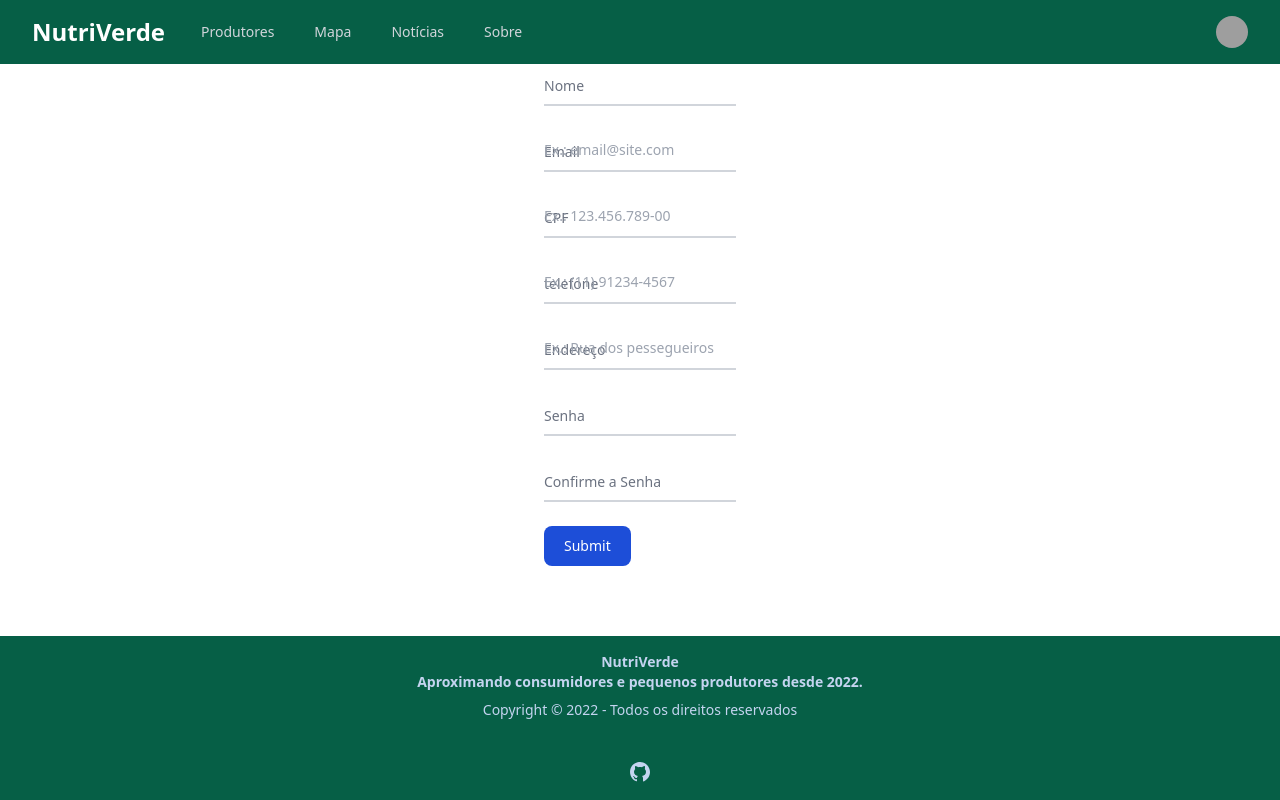
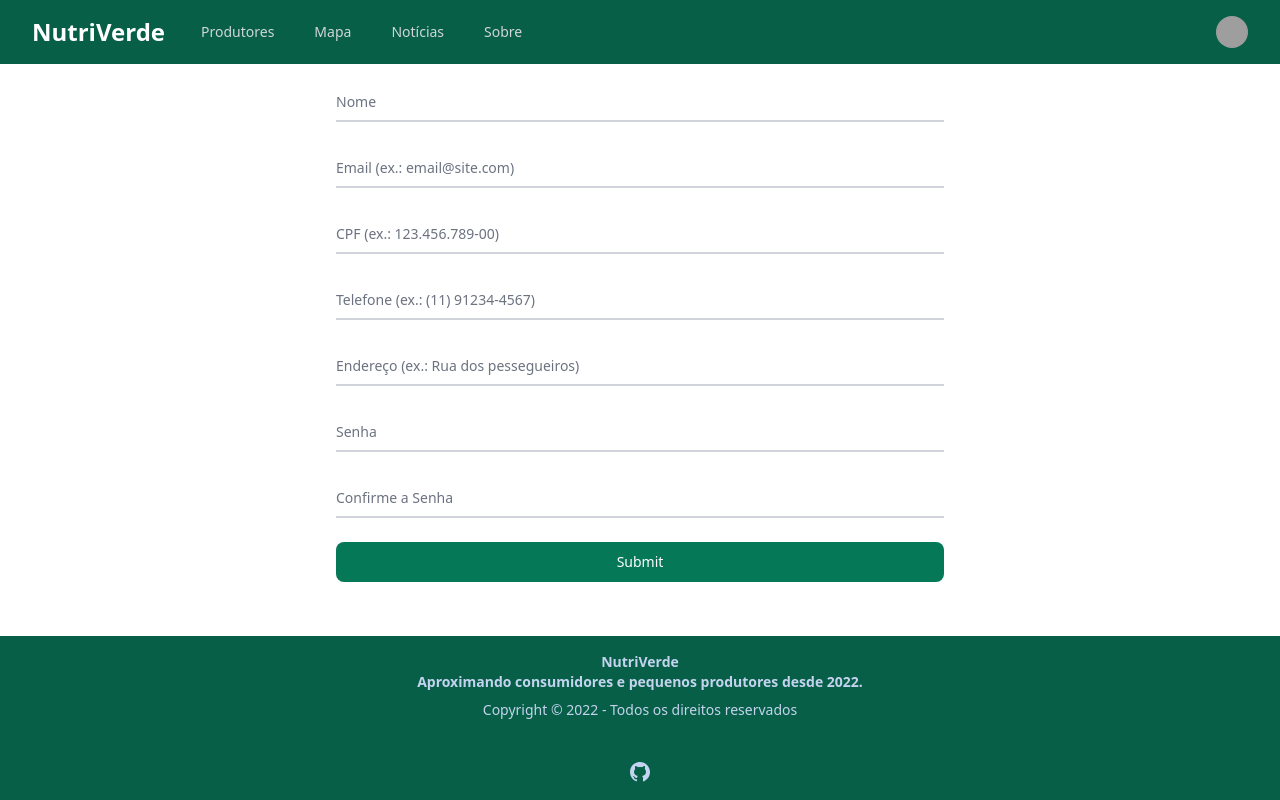
Before and after one commit to ES-UFABC/Nutriverde, a Next.js app in the folder ui/: page /register in a window 1280 px wide. Built offline with nearby package versions, Linux system fonts and the light colour scheme; grey boxes are pictures that could not be loaded.

Commit message:
refactor(ui): styles register form
Co-authored-by: Breno Boato da Silva <breno.s@aluno.ufabc.edu.br>

```diff
--- a/ui/pages/register.tsx
+++ b/ui/pages/register.tsx
@@ -1,22 +1,8 @@
 import Layout from "../components/layout";
-import Link from "next/link";
-import Image from "next/image";
-import { useEffect, useState } from "react";
-import router, { useRouter } from 'next/router';
+import router from "next/router";
 import "../styles/Register.module.css";
 
-
-interface IProducer { // tornar publico ao front-end
-    id: number;
-    name: string;
-    fantasyName: string;
-    email: string;
-    paymentMethods: string; // string []
-  }
-
-
 export default function Register() {
-
   async function submit(e: any) {
     try {
       e.preventDefault();
@@ -29,28 +15,31 @@ export default function Register() {
       const floating_password = e.target.floating_password.value;
       const floating_repeat_password = e.target.floating_repeat_password.value;
 
-        const corpo =  JSON.stringify({ name : `${name}`,
+      const corpo = JSON.stringify({
+        name: `${name}`,
 
-        email : `${email}` , cpf:`${cpf}`, address:`${endereço}`, password:`${floating_password}`,
-      phones:`${phone}`})
+        email: `${email}`,
+        cpf: `${cpf}`,
+        address: `${endereço}`,
+        password: `${floating_password}`,
+        phones: `${phone}`,
+      });
 
-      console.log(corpo)
+      console.log(corpo);
       const requestOptions = {
-          method: 'PUT',
-          headers: { 'Content-Type': 'application/json' },
-          body: corpo
-
+        method: "PUT",
+        headers: { "Content-Type": "application/json" },
+        body: corpo,
       };
       const path = "register";
       const res = await fetch(`http://localhost:3000/${path}`, requestOptions);
       const resJson = await res.json();
 
-
       router.push({
-          pathname: '/'
+        pathname: "/",
       });
 
-        console.log(resJson)
+      console.log(resJson);
     } catch (err) {
       console.error(err);
     }
@@ -58,47 +47,131 @@ export default function Register() {
 
   return (
     <Layout title="Cadastrar Produtor">
-    <div className="flex flex-row justify-center">
-        <form action="/register" onSubmit={submit} id="producer-register-form" className="justify-center w-48 h-48 md:w-32 md:h-32 lg:w-48 lg:h-48">
+      <form action="/register" onSubmit={submit} id="producer-register-form">
+        <div className="container mx-auto p-4 flex flex-col justify-content-center w-1/2">
           <div className="relative z-0 mb-6 w-full group">
-          <input type="text" name="name" className="block py-2.5 px-0 w-full text-sm text-gray-900 bg-transparent border-0 border-b-2 border-gray-300 appearance-none dark:text-white dark:border-gray-600 dark:focus:border-blue-500 focus:outline-none focus:ring-0 focus:border-blue-600 peer" placeholder=" " required />
-          <label htmlFor="name" className="absolute text-sm text-gray-500 dark:text-gray-400 duration-300 transform -translate-y-6 scale-75 top-3 -z-10 origin-[0] peer-focus:left-0 peer-focus:text-blue-600 peer-focus:dark:text-blue-500 peer-placeholder-shown:scale-100 peer-placeholder-shown:translate-y-0 peer-focus:scale-75 peer-focus:-translate-y-6">Nome</label>
+            <input
+              type="text"
+              name="name"
+              className="block py-2.5 px-0 w-full text-sm text-gray-900 bg-transparent border-0 border-b-2 border-gray-300 appearance-none dark:text-white dark:border-gray-600 dark:focus:border-emerald-800 focus:outline-none focus:ring-0 focus:border-emerald-800 peer"
+              placeholder=" "
+              required
+            />
+            <label
+              htmlFor="name"
+              className="absolute text-sm text-gray-500 dark:text-gray-400 duration-300 transform -translate-y-6 scale-75 top-3 -z-10 origin-[0] peer-focus:left-0 peer-focus:text-emerald-800 peer-focus:dark:text-emerald-800 peer-placeholder-shown:scale-100 peer-placeholder-shown:translate-y-0 peer-focus:scale-75 peer-focus:-translate-y-6"
+            >
+              Nome
+            </label>
           </div>
 
           <div className="relative z-0 mb-6 w-full group">
-          <input type="email" name="email" className="block py-2.5 px-0 w-full text-sm text-gray-900 bg-transparent border-0 border-b-2 border-gray-300 appearance-none dark:text-white dark:border-gray-600 dark:focus:border-blue-500 focus:outline-none focus:ring-0 focus:border-blue-600 peer" placeholder="Ex.: email@site.com" required />
-          <label htmlFor="email" className="absolute text-sm text-gray-500 dark:text-gray-400 duration-300 transform -translate-y-6 scale-75 top-3 -z-10 origin-[0] peer-focus:left-0 peer-focus:text-blue-600 peer-focus:dark:text-blue-500 peer-placeholder-shown:scale-100 peer-placeholder-shown:translate-y-0 peer-focus:scale-75 peer-focus:-translate-y-6">Email</label>
+            <input
+              type="email"
+              name="email"
+              className="block py-2.5 px-0 w-full text-sm text-gray-900 bg-transparent border-0 border-b-2 border-gray-300 appearance-none dark:text-white dark:border-gray-600 dark:focus:border-emerald-800 focus:outline-none focus:ring-0 focus:border-emerald-800 peer"
+              placeholder=" "
+              required
+            />
+            <label
+              htmlFor="email"
+              className="absolute text-sm text-gray-500 dark:text-gray-400 duration-300 transform -translate-y-6 scale-75 top-3 -z-10 origin-[0] peer-focus:left-0 peer-focus:text-emerald-800 peer-focus:dark:text-emerald-800 peer-placeholder-shown:scale-100 peer-placeholder-shown:translate-y-0 peer-focus:scale-75 peer-focus:-translate-y-6"
+            >
+              Email (ex.: email@site.com)
+            </label>
           </div>
 
           <div className="relative z-0 mb-6 w-full group">
-          <input type="text" name="cpf" pattern="(\d{3}\.?\d{3}\.?\d{3}-?\d{2})|(\d{2}\.?\d{3}\.?\d{3}/?\d{4}-?\d{2})" className="block py-2.5 px-0 w-full text-sm text-gray-900 bg-transparent border-0 border-b-2 border-gray-300 appearance-none dark:text-white dark:border-gray-600 dark:focus:border-blue-500 focus:outline-none focus:ring-0 focus:border-blue-600 peer" placeholder="Ex.: 123.456.789-00" required />
-          <label htmlFor="cpf" className="absolute text-sm text-gray-500 dark:text-gray-400 duration-300 transform -translate-y-6 scale-75 top-3 -z-10 origin-[0] peer-focus:left-0 peer-focus:text-blue-600 peer-focus:dark:text-blue-500 peer-placeholder-shown:scale-100 peer-placeholder-shown:translate-y-0 peer-focus:scale-75 peer-focus:-translate-y-6">CPF</label>
+            <input
+              type="text"
+              name="cpf"
+              pattern="(\d{3}\.?\d{3}\.?\d{3}-?\d{2})|(\d{2}\.?\d{3}\.?\d{3}/?\d{4}-?\d{2})"
+              className="block py-2.5 px-0 w-full text-sm text-gray-900 bg-transparent border-0 border-b-2 border-gray-300 appearance-none dark:text-white dark:border-gray-600 dark:focus:border-emerald-800 focus:outline-none focus:ring-0 focus:border-emerald-800 peer"
+              placeholder=" "
+              required
+            />
+            <label
+              htmlFor="cpf"
+              className="absolute text-sm text-gray-500 dark:text-gray-400 duration-300 transform -translate-y-6 scale-75 top-3 -z-10 origin-[0] peer-focus:left-0 peer-focus:text-emerald-800 peer-focus:dark:text-emerald-800 peer-placeholder-shown:scale-100 peer-placeholder-shown:translate-y-0 peer-focus:scale-75 peer-focus:-translate-y-6"
+            >
+              CPF (ex.: 123.456.789-00)
+            </label>
           </div>
 
           <div className="relative z-0 mb-6 w-full group">
-          <input type="text" name="telefone" pattern="[0-9]{2}[9]{0,1}[0-9]{8}" className="block py-2.5 px-0 w-full text-sm text-gray-900 bg-transparent border-0 border-b-2 border-gray-300 appearance-none dark:text-white dark:border-gray-600 dark:focus:border-blue-500 focus:outline-none focus:ring-0 focus:border-blue-600 peer" placeholder="Ex.: (11) 91234-4567" required />
-          <label htmlFor="telefone" className="absolute text-sm text-gray-500 dark:text-gray-400 duration-300 transform -translate-y-6 scale-75 top-3 -z-10 origin-[0] peer-focus:left-0 peer-focus:text-blue-600 peer-focus:dark:text-blue-500 peer-placeholder-shown:scale-100 peer-placeholder-shown:translate-y-0 peer-focus:scale-75 peer-focus:-translate-y-6">telefone</label>
+            <input
+              type="text"
+              name="telefone"
+              pattern="[0-9]{2}[9]{0,1}[0-9]{8}"
+              className="block py-2.5 px-0 w-full text-sm text-gray-900 bg-transparent border-0 border-b-2 border-gray-300 appearance-none dark:text-white dark:border-gray-600 dark:focus:border-emerald-800 focus:outline-none focus:ring-0 focus:border-emerald-800 peer"
+              placeholder=" "
+              required
+            />
+            <label
+              htmlFor="telefone"
+              className="absolute text-sm text-gray-500 dark:text-gray-400 duration-300 transform -translate-y-6 scale-75 top-3 -z-10 origin-[0] peer-focus:left-0 peer-focus:text-emerald-800 peer-focus:dark:text-emerald-800 peer-placeholder-shown:scale-100 peer-placeholder-shown:translate-y-0 peer-focus:scale-75 peer-focus:-translate-y-6"
+            >
+              Telefone (ex.: (11) 91234-4567)
+            </label>
           </div>
 
           <div className="relative z-0 mb-6 w-full group">
-          <input type="text" name="endereço" className="block py-2.5 px-0 w-full text-sm text-gray-900 bg-transparent border-0 border-b-2 border-gray-300 appearance-none dark:text-white dark:border-gray-600 dark:focus:border-blue-500 focus:outline-none focus:ring-0 focus:border-blue-600 peer" placeholder="Ex.: Rua dos pessegueiros" required />
-          <label htmlFor="endereço" className="absolute text-sm text-gray-500 dark:text-gray-400 duration-300 transform -translate-y-6 scale-75 top-3 -z-10 origin-[0] peer-focus:left-0 peer-focus:text-blue-600 peer-focus:dark:text-blue-500 peer-placeholder-shown:scale-100 peer-placeholder-shown:translate-y-0 peer-focus:scale-75 peer-focus:-translate-y-6">Endereço</label>
+            <input
+              type="text"
+              name="endereço"
+              className="block py-2.5 px-0 w-full text-sm text-gray-900 bg-transparent border-0 border-b-2 border-gray-300 appearance-none dark:text-white dark:border-gray-600 dark:focus:border-emerald-800 focus:outline-none focus:ring-0 focus:border-emerald-800 peer"
+              placeholder=" "
+              required
+            />
+            <label
+              htmlFor="endereço"
+              className="absolute text-sm text-gray-500 dark:text-gray-400 duration-300 transform -translate-y-6 scale-75 top-3 -z-10 origin-[0] peer-focus:left-0 peer-focus:text-emerald-800 peer-focus:dark:text-emerald-800 peer-placeholder-shown:scale-100 peer-placeholder-shown:translate-y-0 peer-focus:scale-75 peer-focus:-translate-y-6"
+            >
+              Endereço (ex.: Rua dos pessegueiros)
+            </label>
           </div>
 
-
           <div className="relative z-0 mb-6 w-full group">
-        <input type="password" name="floating_password" id="floating_password" className="block py-2.5 px-0 w-full text-sm text-gray-900 bg-transparent border-0 border-b-2 border-gray-300 appearance-none dark:text-white dark:border-gray-600 dark:focus:border-blue-500 focus:outline-none focus:ring-0 focus:border-blue-600 peer" placeholder=" " required />
-        <label htmlFor="floating_password" className="absolute text-sm text-gray-500 dark:text-gray-400 duration-300 transform -translate-y-6 scale-75 top-3 -z-10 origin-[0] peer-focus:left-0 peer-focus:text-blue-600 peer-focus:dark:text-blue-500 peer-placeholder-shown:scale-100 peer-placeholder-shown:translate-y-0 peer-focus:scale-75 peer-focus:-translate-y-6">Senha</label>
+            <input
+              type="password"
+              name="floating_password"
+              id="floating_password"
+              className="block py-2.5 px-0 w-full text-sm text-gray-900 bg-transparent border-0 border-b-2 border-gray-300 appearance-none dark:text-white dark:border-gray-600 dark:focus:border-emerald-800 focus:outline-none focus:ring-0 focus:border-emerald-800 peer"
+              placeholder=" "
+              required
+            />
+            <label
+              htmlFor="floating_password"
+              className="absolute text-sm text-gray-500 dark:text-gray-400 duration-300 transform -translate-y-6 scale-75 top-3 -z-10 origin-[0] peer-focus:left-0 peer-focus:text-emerald-800 peer-focus:dark:text-emerald-800 peer-placeholder-shown:scale-100 peer-placeholder-shown:translate-y-0 peer-focus:scale-75 peer-focus:-translate-y-6"
+            >
+              Senha
+            </label>
           </div>
           <div className="relative z-0 mb-6 w-full group">
-        <input type="password" name="repeat_password" id="floating_repeat_password" className="block py-2.5 px-0 w-full text-sm text-gray-900 bg-transparent border-0 border-b-2 border-gray-300 appearance-none dark:text-white dark:border-gray-600 dark:focus:border-blue-500 focus:outline-none focus:ring-0 focus:border-blue-600 peer" placeholder=" " required />
-        <label htmlFor="floating_repeat_password" className="absolute text-sm text-gray-500 dark:text-gray-400 duration-300 transform -translate-y-6 scale-75 top-3 -z-10 origin-[0] peer-focus:left-0 peer-focus:text-blue-600 peer-focus:dark:text-blue-500 peer-placeholder-shown:scale-100 peer-placeholder-shown:translate-y-0 peer-focus:scale-75 peer-focus:-translate-y-6">Confirme a Senha</label>
+            <input
+              type="password"
+              name="repeat_password"
+              id="floating_repeat_password"
+              className="block py-2.5 px-0 w-full text-sm text-gray-900 bg-transparent border-0 border-b-2 border-gray-300 appearance-none dark:text-white dark:border-gray-600 dark:focus:border-emerald-800 focus:outline-none focus:ring-0 focus:border-emerald-800 peer"
+              placeholder=" "
+              required
+            />
+            <label
+              htmlFor="floating_repeat_password"
+              className="absolute text-sm text-gray-500 dark:text-gray-400 duration-300 transform -translate-y-6 scale-75 top-3 -z-10 origin-[0] peer-focus:left-0 peer-focus:text-emerald-800 peer-focus:dark:text-emerald-800 peer-placeholder-shown:scale-100 peer-placeholder-shown:translate-y-0 peer-focus:scale-75 peer-focus:-translate-y-6"
+            >
+              Confirme a Senha
+            </label>
           </div>
 
-
-        <button type="submit" className="text-white bg-blue-700 hover:bg-blue-800 focus:ring-4 focus:outline-none focus:ring-blue-300 font-medium rounded-lg text-sm w-full sm:w-auto px-5 py-2.5 text-center dark:bg-blue-600 dark:hover:bg-blue-700 dark:focus:ring-blue-800"  >Submit</button>
+          <button
+            type="submit"
+            className="text-white bg-emerald-700 hover:bg-emerald-700 focus:ring-4 focus:outline-none focus:ring-emerald-900 font-medium rounded-lg text-sm w-full sm:w-auto px-5 py-2.5 text-center"
+          >
+            Submit
+          </button>
+        </div>
       </form>
-    </div>
     </Layout>
   );
 }
```
Lines whose indentation alone changed are shown as unchanged.
